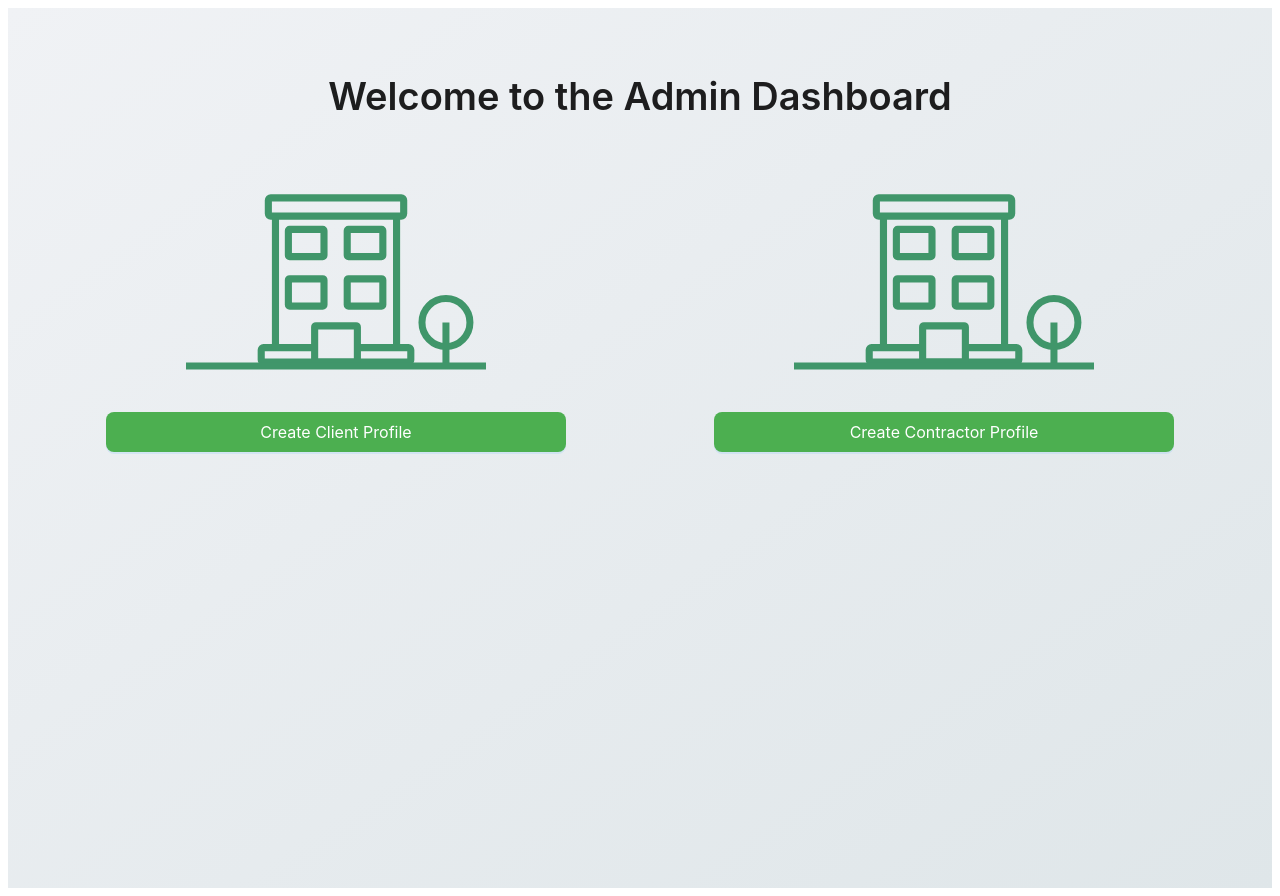
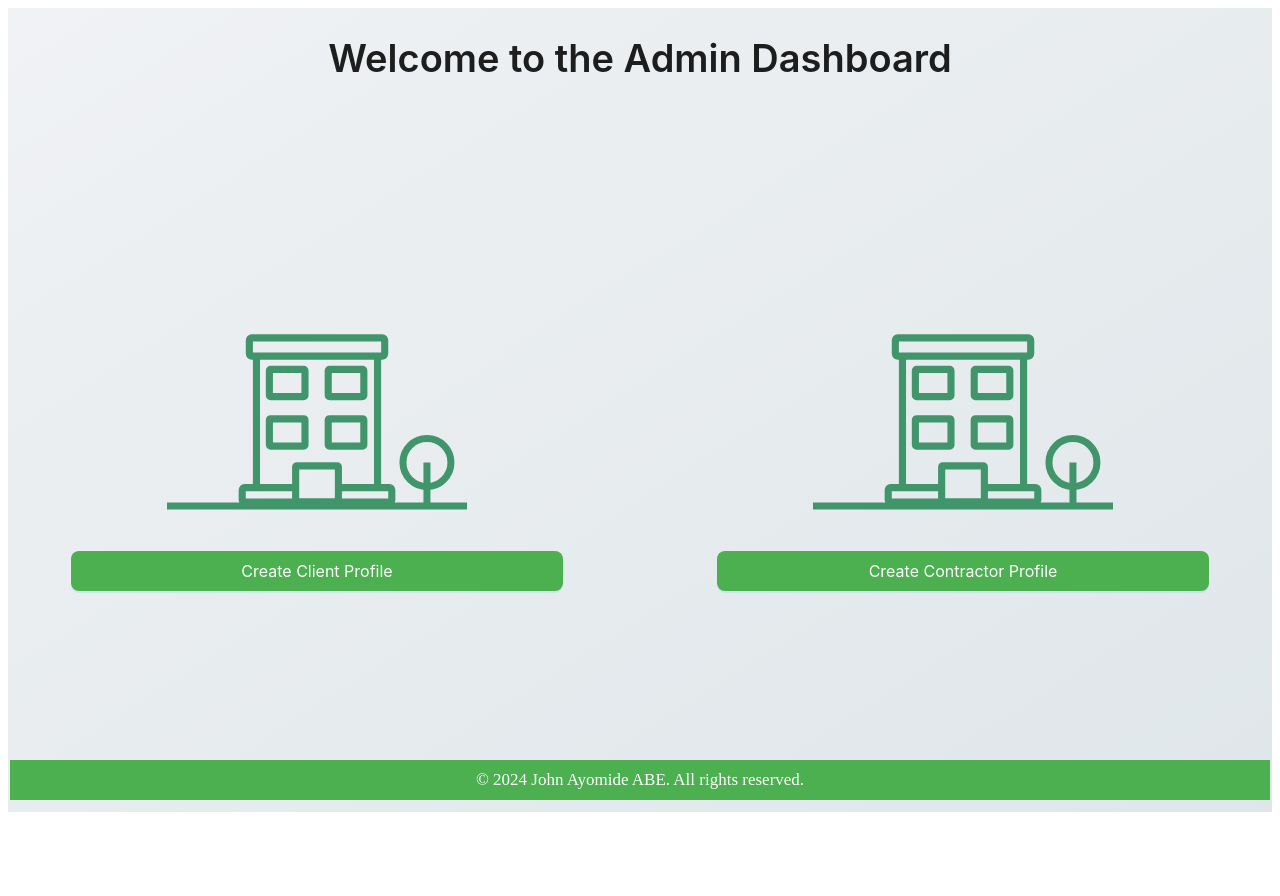
Before and after one commit to ablejohn/ProjectTracker, a React (Vite) app: page /admin-dashboard in a window 1280 px wide. After the commit the page ends 820 px from the top, so only its background shows below. Built offline with nearby package versions, Linux system fonts and the light colour scheme.

Commit message:
We thriving Nigga

```diff
--- a/src/pages/AdminDashboard.jsx
+++ b/src/pages/AdminDashboard.jsx
@@ -1,22 +1,21 @@
-// src/pages/AdminDashboard.jsx
 import React from "react";
 import { Button, Typography, Row, Col } from "antd";
 import Lottie from "lottie-react";
 import clientAnimation from "../assets/client.json"; // Add your animation JSON files
 import contractorAnimation from "../assets/contractor.json"; // Add your animation JSON files
 import "../styling/AdminDashboard.css"; // Custom CSS for styling
-
+import Footer from "../components/Footer"; // Ensure the correct casing
 const { Title } = Typography;
 
 const AdminDashboard = () => {
   const handleCreateClient = () => {
     alert("Redirecting to Create Client Profile...");
-    // Implement navigation logic here, e.g., useNavigate("/add-client")
+    // Implement navigation logic here
   };
 
   const handleCreateContractor = () => {
     alert("Redirecting to Create Contractor Profile...");
-    // Implement navigation logic here, e.g., useNavigate("/add-contractor")
+    // Implement navigation logic here
   };
 
   return (
@@ -24,7 +23,6 @@
       <Title level={1} className="dashboard-header">
         Welcome to the Admin Dashboard
       </Title>
-
       <Row gutter={32} className="section-row">
         {/* Client Section */}
         <Col xs={24} md={12} className="section-container">
@@ -60,6 +58,8 @@
           </Button>
         </Col>
       </Row>
+      <Footer className="footer" />{" "}
+      {/* Include Footer inside the return statement */}
     </div>
   );
 };
--- a/src/pages/ClientLogin.jsx
+++ b/src/pages/ClientLogin.jsx
@@ -13,7 +13,7 @@
   return (
     <div className="dashboard-container">
       <Title level={2} className="dashboard-title">
-        Client Dashboard
+        Client Login
       </Title>
       <p>Welcome to your project dashboard. Here you'll see project updates.</p>
 
--- a/src/pages/ContractorLogin.jsx
+++ b/src/pages/ContractorLogin.jsx
@@ -13,7 +13,7 @@
   return (
     <div className="dashboard-container">
       <Title level={2} className="dashboard-title">
-        Contractor Dashboard
+        Contractor Login
       </Title>
       <p>Here you'll manage your clients and upload project updates.</p>
 
--- a/src/styling/AdminDashboard.css
+++ b/src/styling/AdminDashboard.css
@@ -1,15 +1,18 @@
 /* src/styling/AdminDashboard.css */
 
 .admin-dashboard {
-    min-height: 100vh;
-    padding: 40px;
+    min-height: 100vh; /* Keeps the minimum height of the dashboard */
+    padding: 2px; /* Original padding */
     background: linear-gradient(to bottom right, #f0f2f5, #dfe6e9);
     text-align: center;
+    display: flex; /* Added for layout adjustments */
+    flex-direction: column; /* Allows for vertical layout */
+    justify-content: space-between; /* Ensures footer stays at the bottom */
 }
 
 .dashboard-header {
     color: #4caf50;
-    margin-bottom: 32px;
+    margin-bottom: 22px;
     font-size: 36px;
     font-weight: bold;
 }
@@ -40,3 +43,6 @@
 .dashboard-button:hover {
     background-color: #45a049;
 }
+.footer{
+    margin-bottom: 10px;
+}
```
Lines whose indentation alone changed are shown as unchanged.
